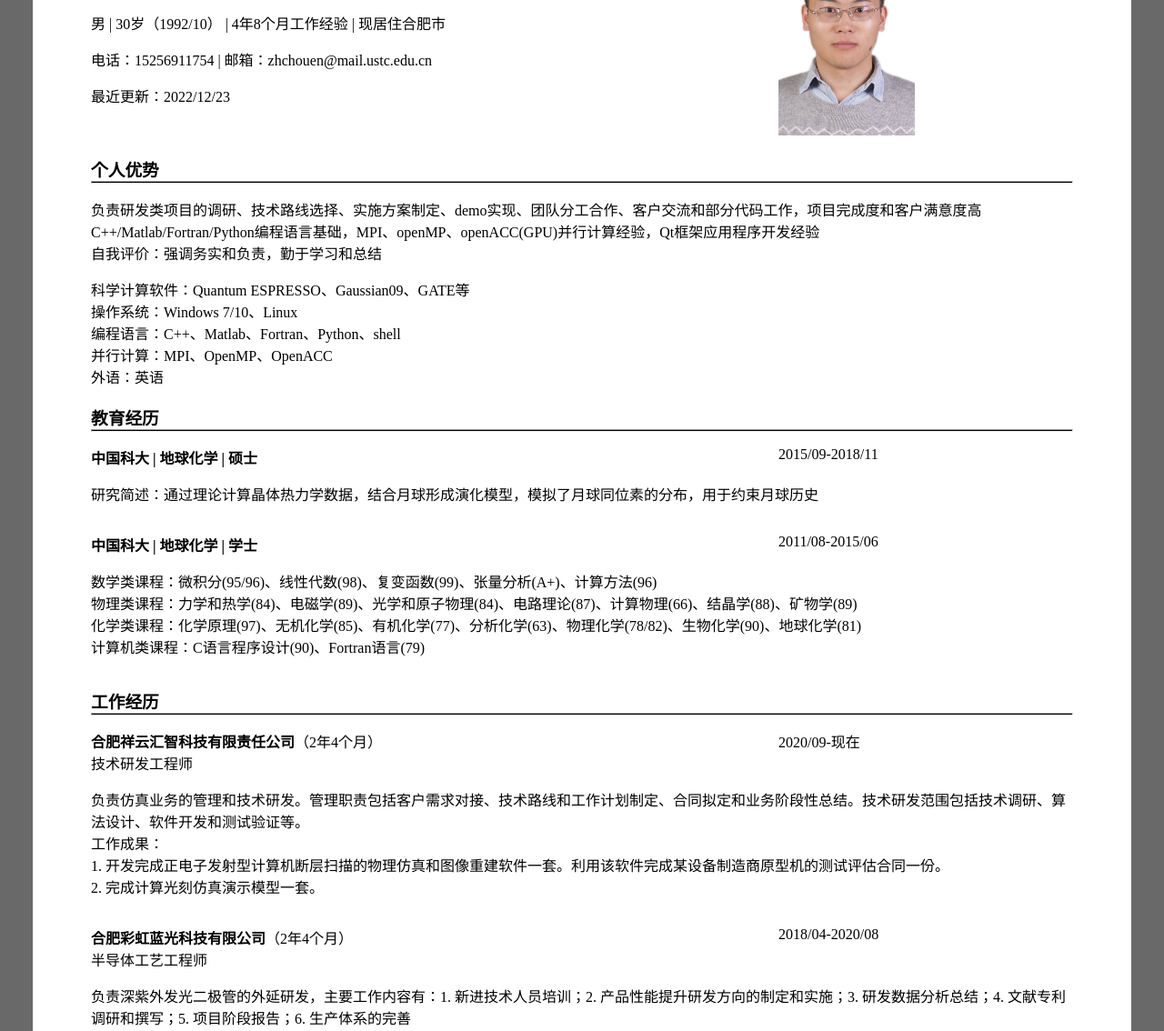
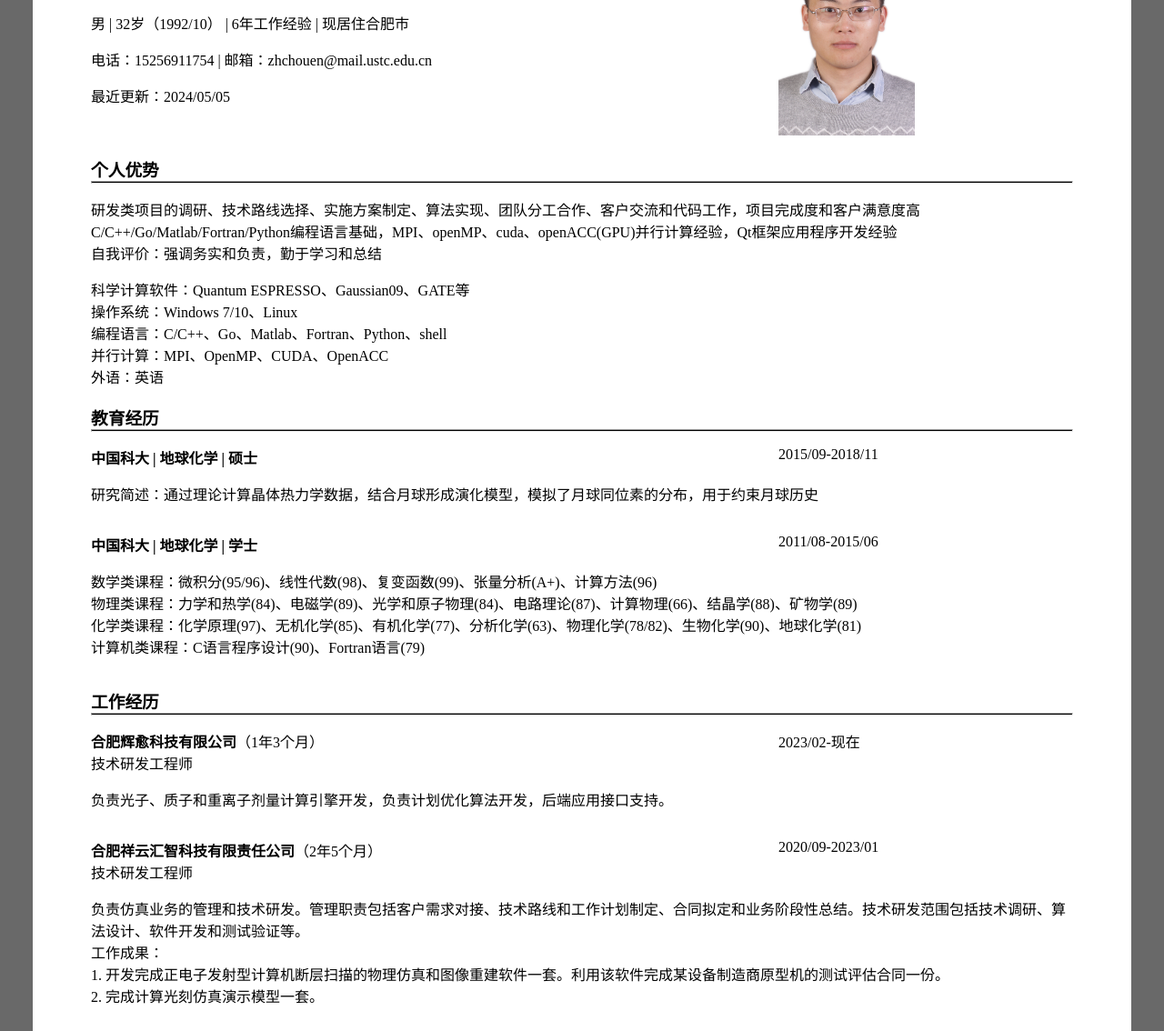
Before and after one commit to eroszhou/eroszhou, a plain HTML site: page index.html in a window 1280 px wide. Shown: the part 141-1275 px from the top of the page at 91% size. Drawn offline with Linux system fonts and the light colour scheme.

Commit message:
update info

```diff
--- a/index.html
+++ b/index.html
@@ -18,9 +18,9 @@
       <div class="introduction">
         <div id="info">
           <p id="name">周陈</p>
-          <p id="address">男 | 30岁（1992/10） | 4年8个月工作经验 | 现居住合肥市</p>
+          <p id="address">男 | 32岁（1992/10） | 6年工作经验 | 现居住合肥市</p>
           <p id="contact">电话：15256911754 | 邮箱：zhchouen@mail.ustc.edu.cn</p>
-          <p id="update">最近更新：2022/12/23</p>
+          <p id="update">最近更新：2024/05/05</p>
         </div>
         <div id="image"><img class="myphoto" src="./img/2017-02-21.jpg" alt="My Recent Photo" /></div>
       </div>
@@ -30,14 +30,14 @@
 <div class="section">
 <h3 class="subtitle">个人优势</h3>
 <hr class="line" />
-  <p class="skill">负责研发类项目的调研、技术路线选择、实施方案制定、demo实现、团队分工合作、客户交流和部分代码工作，项目完成度和客户满意度高<br />
-  C++/Matlab/Fortran/Python编程语言基础，MPI、openMP、openACC(GPU)并行计算经验，Qt框架应用程序开发经验<br />
+  <p class="skill">研发类项目的调研、技术路线选择、实施方案制定、算法实现、团队分工合作、客户交流和代码工作，项目完成度和客户满意度高<br />
+  C/C++/Go/Matlab/Fortran/Python编程语言基础，MPI、openMP、cuda、openACC(GPU)并行计算经验，Qt框架应用程序开发经验<br />
   自我评价：强调务实和负责，勤于学习和总结<br />
   </p>
   <p class="skill">科学计算软件：Quantum ESPRESSO、Gaussian09、GATE等<br />
    操作系统：Windows 7/10、Linux<br />
-   编程语言：C++、Matlab、Fortran、Python、shell<br />
-   并行计算：MPI、OpenMP、OpenACC<br />
+   编程语言：C/C++、Go、Matlab、Fortran、Python、shell<br />
+   并行计算：MPI、OpenMP、CUDA、OpenACC<br />
    外语：英语
 </p>
 </div>
@@ -67,8 +67,13 @@
     <h3 class="subtitle">工作经历</h3>
     <hr class="line" />
     <div class="event">
-      <p class="affiliation"><b>合肥祥云汇智科技有限责任公司</b>（2年4个月）<br />技术研发工程师</p>
-      <p class="time">2020/09-现在</p>
+      <p class="affiliation"><b>合肥辉愈科技有限公司</b>（1年3个月）<br />技术研发工程师</p>
+      <p class="time">2023/02-现在</p>
+      <p class="process">负责光子、质子和重离子剂量计算引擎开发，负责计划优化算法开发，后端应用接口支持。</p>
+    </div>
+    <div class="event">
+      <p class="affiliation"><b>合肥祥云汇智科技有限责任公司</b>（2年5个月）<br />技术研发工程师</p>
+      <p class="time">2020/09-2023/01</p>
       <p class="process">负责仿真业务的管理和技术研发。管理职责包括客户需求对接、技术路线和工作计划制定、合同拟定和业务阶段性总结。技术研发范围包括技术调研、算法设计、软件开发和测试验证等。<br />工作成果：<br />1. 开发完成正电子发射型计算机断层扫描的物理仿真和图像重建软件一套。利用该软件完成某设备制造商原型机的测试评估合同一份。<br />2. 完成计算光刻仿真演示模型一套。</p>
     </div>
     <div class="event">
@@ -132,7 +137,7 @@
     <h3 class="subtitle">文章和专利</h3>
     <hr class="line" />
     <ol class="publications">
-        <li>Zi-Cong Xiao, <span class="authorchen">Chen Zhou</span>, Jin-Ting Kang*, Zhong-Qing Wu, Fang Huang, 2022. The factors controlling equilibrium inter-mineral Ca isotope fractionation: insights from first-principles calculations. <span class="journal">Geochim. Cosmochim. Acta</span> (In Press) </li>
+        <li>Zi-Cong Xiao, <span class="authorchen">Chen Zhou</span>, Jin-Ting Kang*, Zhong-Qing Wu, Fang Huang, 2022. The factors controlling equilibrium inter-mineral Ca isotope fractionation: insights from first-principles calculations. <span class="journal">Geochim. Cosmochim. Acta</span> 333: 373-389. </li>
         <li>Jin-Ting Kang, <span class="authorchen">Chen Zhou</span>, Jing-Yi Huang, Yan-Tao Hao, Fang Liu, Hong-Li Zhu, Zhao-Feng Zhang*, Fang Huang*, 2020. Diffusion-driven Ca-Fe isotope fractionations in the upper mantle: Implications for mantle cooling and melt infiltration. <span class="journal">Geochim. Cosmochim. Acta</span> 290: 41-58. </li>
         <li>Weifu Guo*, <span class="authorchen">Chen Zhou</span>, 2019. Patterns and controls of disequilibrium isotope effects in speleothems: insights from an isotope-enabled diffusion-reaction model and implications for quantitative thermometry. <span class="journal">Geochim. Cosmochim. Acta</span> 267: 196-226. </li>
         <li>Yuanhong Li, Wenzhong Wang, <span class="authorchen">Chen Zhou</span>, Fang Huang*, 2019. First-principles calculations of equilibrium silicon isotope fractionation in metamorphic silicate minerals. <span class="journal">Solid Earth Sciences</span> 4: 142-149. </li>
```
